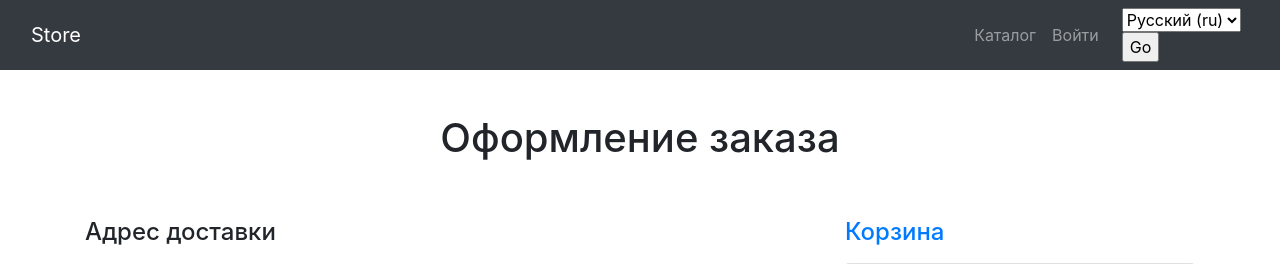
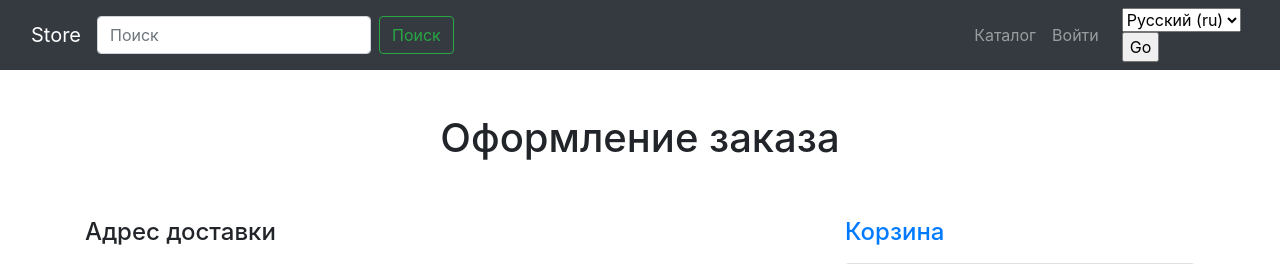
Before and after one commit to KhamzinAdel/store, a Django app: page /orders/order-create/ in a window 1280 px wide. Shown: the top 264 px of the page. Run offline with Django 4.2, Linux system fonts and the light colour scheme; some libraries are stand-ins or nearby versions.

Commit message:
site search

```diff
--- a/products/templates/products/base.html
+++ b/products/templates/products/base.html
@@ -31,6 +31,12 @@
                 aria-controls="navbarResponsive" aria-expanded="false" aria-label="Toggle navigation">
             <span class="navbar-toggler-icon"></span>
         </button>
+  <div class="collapse navbar-collapse" id="navbarSupportedContent">
+      <form class="form-inline my-2 my-lg-0" action="{% url 'products:search' %}" method="get">
+        <input class="form-control mr-sm-2" name="val" type="search" placeholder="Поиск" aria-label="Search">
+          <button class="btn btn-outline-success my-2 my-sm-0" type="submit">Поиск</button>
+          </form>
+  </div>
         <div class="collapse navbar-collapse" id="navbarResponsive">
             <ul class="navbar-nav ml-auto">
             <li class="nav-item">
--- a/products/urls.py
+++ b/products/urls.py
@@ -7,6 +7,7 @@ app_name = 'products'
 urlpatterns = [
     path('', views.ProductsListView.as_view(), name='products'),
     path('category/<int:category_id>', views.ProductsListView.as_view(), name='category'),
+    path('search/', views.Search.as_view(), name='search'),
     path('baskets/add/<int:product_id>/', views.basket_add, name='basket_add'),
     path('baskets/remove/<int:basket_id>/', views.basket_remove, name='basket_remove'),
 ]
```
Also changed, not shown: products/views.py (+15 -0 lines).
